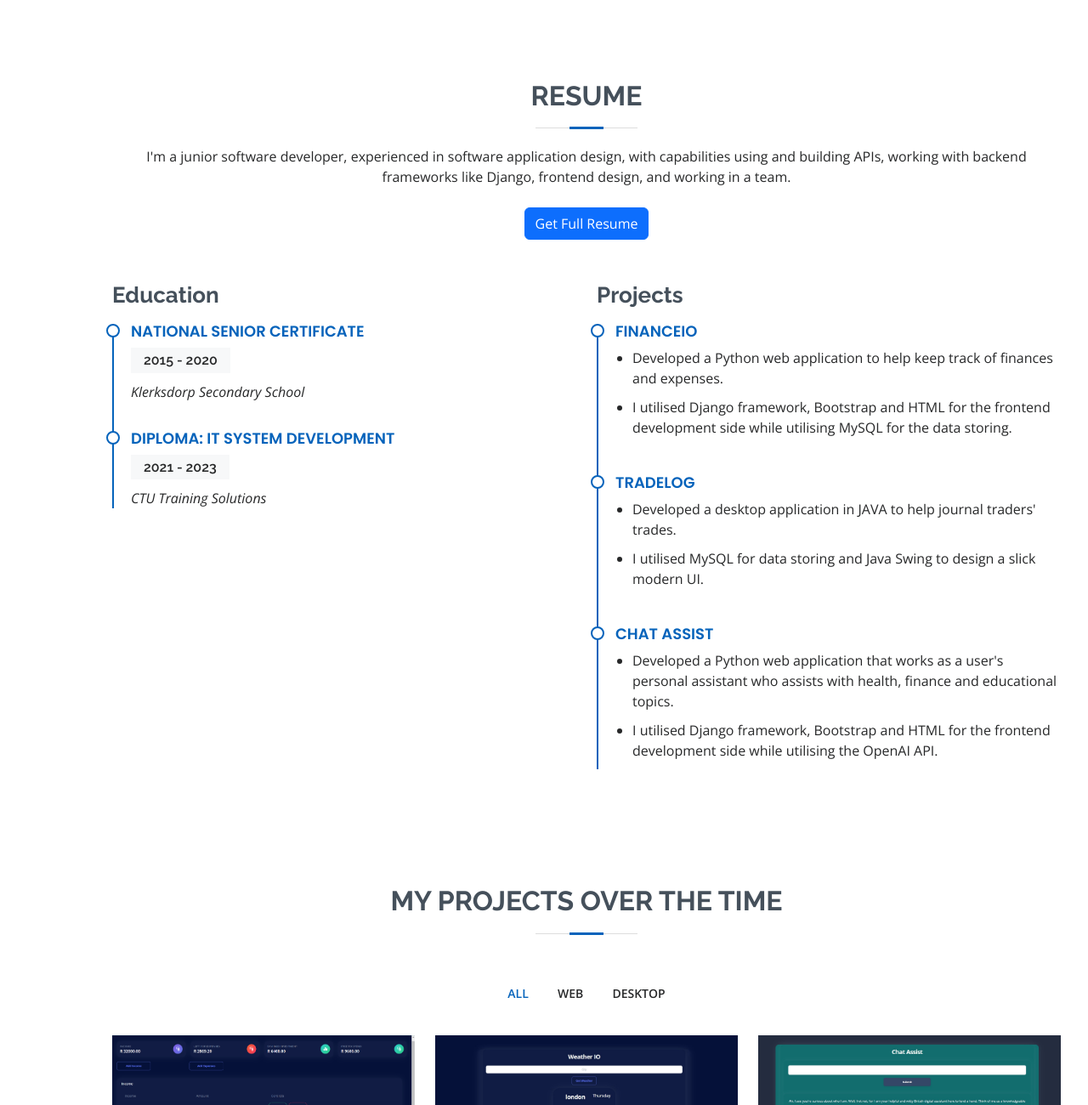
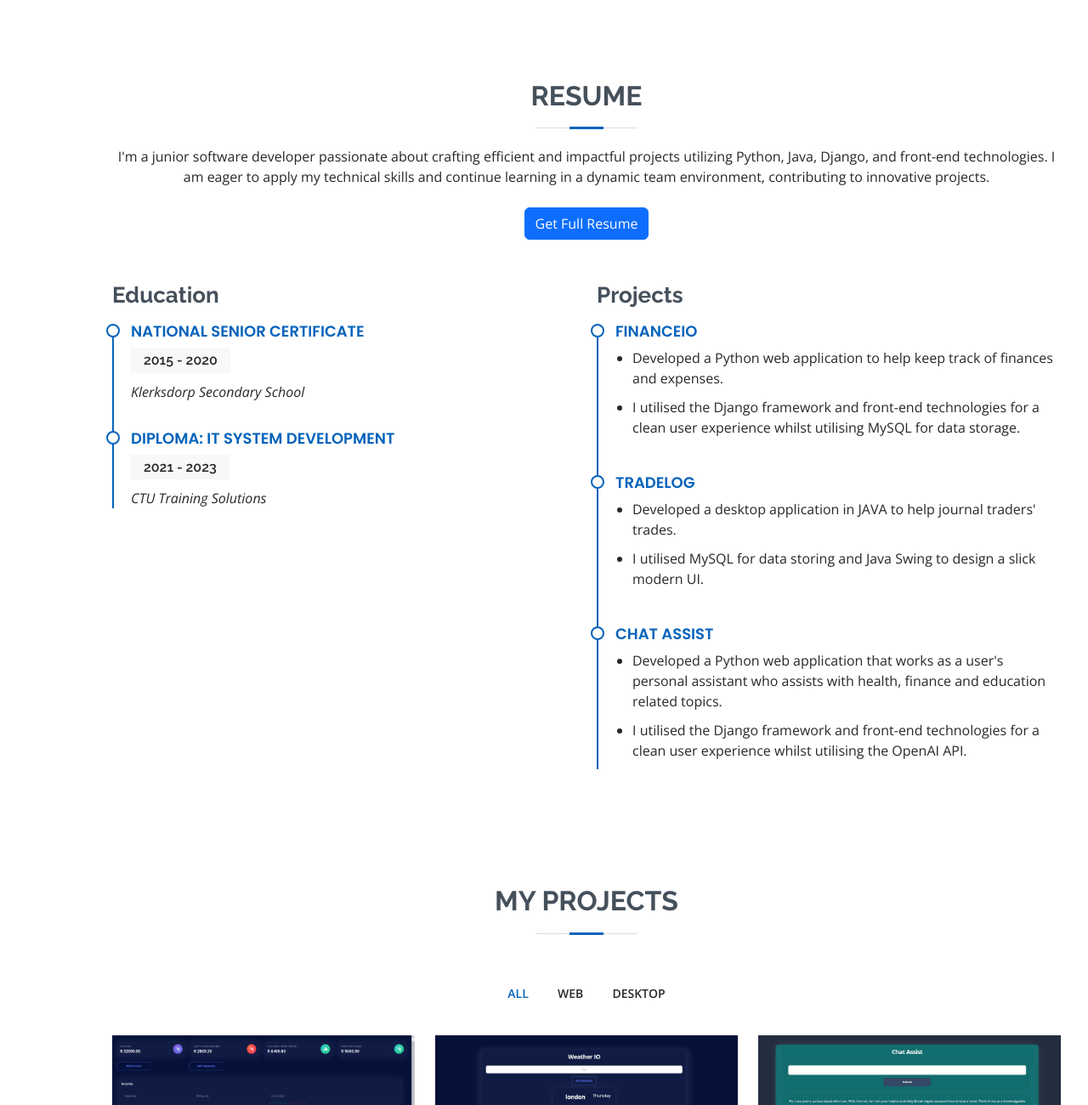
Before and after one commit to Gomolemo-M-Motlhamme/Gomolemo-M-Motlhamme.github.io, a plain HTML site: page index.html in a window 1280 px wide. Shown: the part 1419-2719 px from the top of the page at 85% size. Drawn offline with nearby package versions, Linux system fonts and the light colour scheme.

Commit message:
text update

```diff
--- a/index.html
+++ b/index.html
@@ -121,7 +121,7 @@
 
         <div class="section-title">
           <h2>Resume</h2>
-          <p>I'm a junior software developer, experienced in software application design, with capabilities using and building APIs, working with backend frameworks like Django, frontend design, and working in a team. </p>
+          <p>I'm a junior software developer passionate about crafting efficient and impactful projects utilizing Python, Java, Django, and front-end technologies. I am eager to apply my technical skills and continue learning in a dynamic team environment, contributing to innovative projects.</p>
           <br/>
           <a href="CV/Gomolemo.M.M CV.pdf" download>
             <button type="button" class="btn btn-primary">Get Full Resume</button>
@@ -149,7 +149,7 @@
               <h4>FinanceIO</h4>
               <ul>
                 <li>Developed a Python web application to help keep track of finances and expenses.</li>
-                <li>I utilised Django framework, Bootstrap and HTML for the frontend development side while utilising MySQL for the data storing. </li>
+                <li>I utilised the Django framework and front-end technologies for a clean user experience whilst utilising MySQL for data storage.</li>
               </ul>
             </div>
             <div class="resume-item">
@@ -162,8 +162,8 @@
             <div class="resume-item">
               <h4>Chat assist</h4>
               <ul>
-                <li>Developed a Python web application that works as a user's personal assistant who assists with health, finance and educational topics.</li>
-                <li>I utilised Django framework, Bootstrap and HTML for the frontend development side while utilising the OpenAI API.</li>
+                <li>Developed a Python web application that works as a user's personal assistant who assists with health, finance and education related topics.</li>
+                <li>I utilised the Django framework and front-end technologies for a clean user experience whilst utilising the OpenAI API.</li>
               </ul>
             </div>
           </div>
@@ -177,7 +177,7 @@
       <div class="container" data-aos="fade-up">
 
         <div class="section-title">
-          <h2>My Projects over the time</h2>
+          <h2>My Projects</h2>
         </div>
 
         <div class="row">
```
